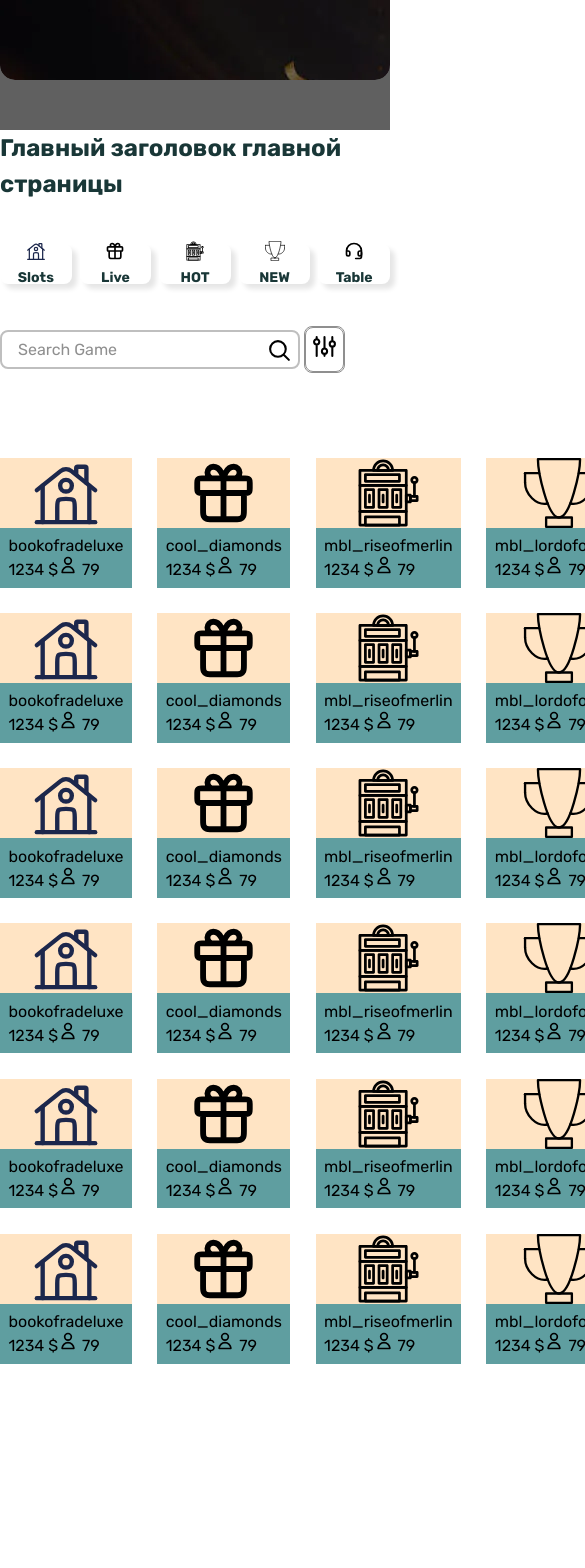
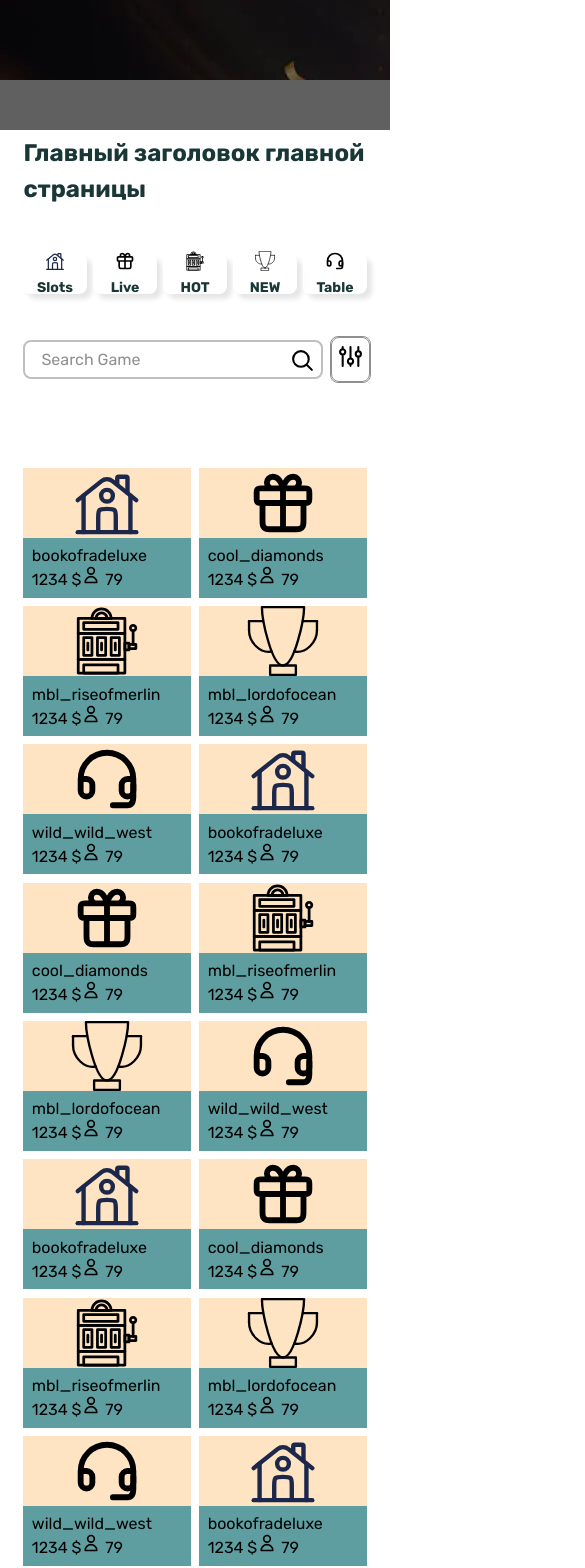
Before and after one commit to MassimoAurelio/casino, a Vue app: page / in a window 390 px wide. Shown: the part 432-2000 px from the top of the page, 585 px wide, since content can reach past the window. Before the commit the page ends 1796 px from the top, so only its background shows below. Built offline with nearby package versions, Linux system fonts and the light colour scheme.

Commit message:
update №2

```diff
--- a/src/app/stores/useProviders.ts
+++ b/src/app/stores/useProviders.ts
@@ -18,7 +18,22 @@ export const useProviders = defineStore('providers', {
       { label: '3oaks', icon: gift },
       { label: '3oaks', icon: games },
       { label: '3oaks', icon: tourney },
-      { label: '3oaks', icon: support }
+      { label: '3oaks', icon: support },
+      { label: '3oaks', icon: home },
+      { label: '3oaks', icon: gift },
+      { label: '3oaks', icon: games },
+      { label: '3oaks', icon: tourney },
+      { label: '3oaks', icon: home },
+      { label: '3oaks', icon: gift },
+      { label: '3oaks', icon: games },
+      { label: '3oaks', icon: tourney },
+      { label: '3oaks', icon: home },
+      { label: '3oaks', icon: gift },
+      { label: '3oaks', icon: games },
+      { label: '3oaks', icon: tourney },
+      { label: '3oaks', icon: home },
+      { label: '3oaks', icon: gift },
+      { label: '3oaks', icon: games }
     ] as Store[]
   })
 })
--- a/src/pages/HomePage.vue
+++ b/src/pages/HomePage.vue
@@ -14,7 +14,4 @@ import 'swiper/css'
 </template>
 
 <style scoped>
-main {
-  height: 1000px;
-}
 </style>
--- a/src/pages/games/GamesElement.vue
+++ b/src/pages/games/GamesElement.vue
@@ -7,12 +7,9 @@ import SearchInput from '@/widgets/search/SearchInput.vue'
 import Button from '@/shared/button'
 import PostImg from '@/app/assets/svg/post.svg'
 import ProvidersElement from '@/widgets/providers/ProvidersElement.vue'
-import { useGames } from '@/app/stores/useGames'
-import UserImg from '@/app/assets/svg/user.svg'
+import GamesArray from '@/widgets/games'
 
 let isProviders = ref(false)
-
-const gamesStore = useGames()
 
 function toggleProviders() {
   isProviders.value = !isProviders.value
@@ -38,26 +35,8 @@ function toggleProviders() {
         <div class="provider">
           <ProvidersElement v-if="isProviders" />
         </div>
-        <div class="games-container">
-          <div class="games-item" v-for="item in gamesStore.items" :key="item.label">
-            <div class="img">
-              <img class="img-item" :src="item.icon" alt="" />
-              <div class="buttons" v-if="false">
-                <button>Play</button>
-                <a href="">Demo</a>
-              </div>
-            </div>
-            <div class="description">
-              <div class="game-name">{{ item.label }}</div>
-              <div>
-                <span class="amount">{{ item.amount }} $</span>
-                <span class="users">
-                  <img :src="UserImg" alt="user" />
-                  79
-                </span>
-              </div>
-            </div>
-          </div>
+        <div class="game-array">
+          <GamesArray />
         </div>
       </div>
     </Container>
@@ -71,41 +50,19 @@ function toggleProviders() {
   gap: 5vh;
 }
 
+.main-h1{
+padding-top: 5px;
+padding-bottom: 5px;
+}
+
 .input-btn {
   display: flex;
   flex-direction: row;
-  gap: 1%;
+  gap: 2%;
 }
 
 .button {
   border: 1px solid var(--grayscale-hard);
   border-radius: 8px;
 }
-
-.games-container {
-  display: grid;
-  grid-template-columns: repeat(5, 1fr);
-  grid-gap: 3vh;
-  width: 100%;
-}
-
-.games-item {
-  width: 100%;
-  border-radius: 15px;
-}
-.img {
-  height: 70px;
-  width: 100%;
-  background-color: bisque;
-}
-
-.img-item {
-  width: 100%;
-  height: 100%;
-}
-
-.description {
-  padding: 1vh;
-  background-color: cadetblue;
-}
 </style>
--- a/src/shared/container/ContainerElement.vue
+++ b/src/shared/container/ContainerElement.vue
@@ -10,21 +10,21 @@
   padding-right: 8%;
 }
 
-@media screen and (max-width: 1439.99px) {
+/* @media screen and (max-width: 1439.99px) {
   .container {
-    max-width: 980px;
-    padding-left: unset;
-    padding-right: unset;
+    max-width: 1000px;
+    margin: 0 auto;
+    padding-left: 6%;
+    padding-right: 6%;
   }
-}
+} */
 
 @media screen and (max-width: 993px) {
   .container {
     max-width: 760px;
-    padding-left: unset;
-    padding-right: unset;
+    margin: 0 auto;
+    padding-left: 6%;
+    padding-right: 6%;
   }
 }
-
-
 </style>
--- a/src/widgets/banner/BannerElement.vue
+++ b/src/widgets/banner/BannerElement.vue
@@ -8,7 +8,7 @@ import Typography from '@/shared/typography/TypographyUi.vue'
 
 <template>
   <section class="section">
-    <Container>
+    <Container class="container">
       <div class="slider">
         <Swiper :slides-per-view="1" :space-between="50" :loop="true" :speed="1300" class="swiper">
           <SwiperSlide class="swiper">
@@ -67,4 +67,14 @@ import Typography from '@/shared/typography/TypographyUi.vue'
   padding-left: 3%;
   padding-right: 3%;
 }
+
+@media screen and (max-width: 776px) {
+  .swiper{
+    border-radius: unset;
+  }
+  .container {
+    padding-left: unset;
+    padding-right: unset;
+  }
+}
 </style>
--- /dev/null
+++ b/src/widgets/games/GamesArray.vue
@@ -0,0 +1,77 @@
+<script setup lang="ts">
+import { useGames } from '@/app/stores/useGames'
+import UserImg from '@/app/assets/svg/user.svg'
+
+const gamesStore = useGames()
+</script>
+
+<template>
+    <div class="games-container">
+      <div class="games-item" v-for="item in gamesStore.items" :key="item.label">
+        <div class="img">
+          <img class="img-item" :src="item.icon" alt="" />
+          <div class="buttons" v-if="false">
+            <button>Play</button>
+            <a href="">Demo</a>
+          </div>
+        </div>
+        <div class="description">
+          <div class="game-name">{{ item.label }}</div>
+          <div>
+            <span class="amount">{{ item.amount }} $</span>
+            <span class="users">
+              <img :src="UserImg" alt="user" />
+              79
+            </span>
+          </div>
+        </div>
+      </div>
+    </div>
+</template>
+
+<style scoped>
+.games-container {
+  display: grid;
+  grid-template-columns: repeat(5, 1fr);
+  grid-gap: 3vh;
+  width: 100%;
+}
+
+.games-item {
+  width: 100%;
+  border-radius: 15px;
+}
+.img {
+  height: 70px;
+  width: 100%;
+  background-color: bisque;
+}
+
+.img-item {
+  width: 100%;
+  height: 100%;
+}
+
+.description {
+  padding: 1vh;
+  background-color: cadetblue;
+}
+
+@media screen and (max-width: 776px) {
+  .games-container {
+    display: grid;
+    grid-template-columns: repeat(3, 1fr);
+    grid-gap: 2dvh;
+    width: 100%;
+  }
+
+  @media screen and (max-width: 450px) {
+    .games-container {
+      display: grid;
+      grid-template-columns: repeat(2, 1fr);
+      grid-gap: 1vh;
+      width: 100%;
+    }
+  }
+}
+</style>
--- /dev/null
+++ b/src/widgets/games/index.ts
@@ -0,0 +1 @@
+export { default } from './GamesArray.vue'
--- a/src/widgets/header/HeaderElement.vue
+++ b/src/widgets/header/HeaderElement.vue
@@ -17,19 +17,19 @@ let isBurger = ref(false)
 let isRegistr = ref(false)
 
 function toggleLoginPopup() {
-  console.log("LOGIN")
+  console.log('LOGIN')
   isRegistr.value = false
   isLogin.value = !isLogin.value
 }
 
 function toggleRegistrationPopup() {
-  console.log("REGA")
+  console.log('REGA')
   isLogin.value = false
   isRegistr.value = !isRegistr.value
 }
 
 function toggleBurgerMenu() {
-  console.log("BURGER")
+  console.log('BURGER')
   isBurger.value = !isBurger.value
 }
 </script>
@@ -173,8 +173,8 @@ function toggleBurgerMenu() {
     justify-content: center;
     align-items: center;
     height: 62px;
-    padding-left: 4%;
-    padding-right: 4%;
+   /*  padding-left: 4%;
+    padding-right: 4%; */
   }
 
   .auth-btn {
--- a/src/widgets/providers/ProvidersElement.vue
+++ b/src/widgets/providers/ProvidersElement.vue
@@ -18,16 +18,14 @@ const storeProviders = useProviders()
 </template>
 
 <style scoped>
-
-.container{
+.container {
   padding-left: unset;
   padding-right: unset;
 }
 .provider-container {
-  display: flex;
-  flex-direction: row;
-  align-items: center;
-  gap: 2vh;
+  display: grid;
+  grid-template-columns: repeat(5, 1fr);
+  grid-gap: 2vh;
 }
 
 .provider-item {
@@ -35,10 +33,18 @@ const storeProviders = useProviders()
   flex-direction: row;
   align-items: center;
   justify-content: center;
+  cursor: pointer;
   gap: 1vh;
   border-radius: 8px;
   background-color: aqua;
   padding: 5px;
   box-shadow: 5px 5px 5px rgba(0, 0, 0, 0.2);
 }
+
+@media screen and (max-width: 776px){.provider-container {
+  display: grid;
+  grid-template-columns: repeat(3, 1fr);
+  grid-gap: 2vh;
+}
+}
 </style>
```
